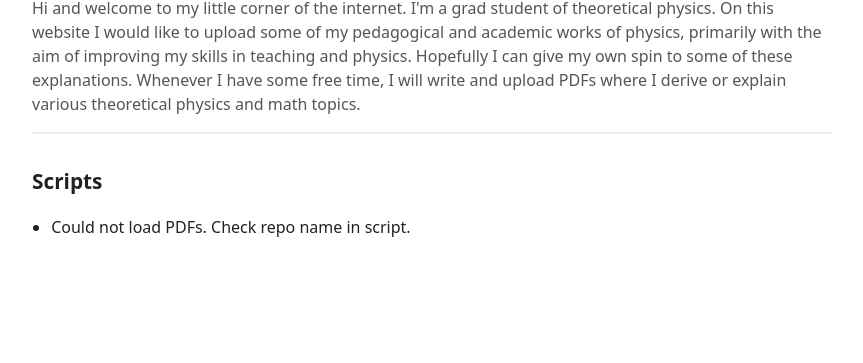
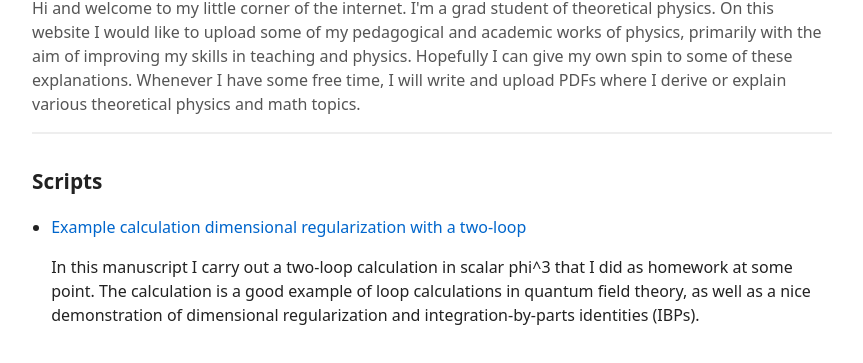
Before and after one commit to habrahamyan/home, a plain HTML site: page index.html in a window 1280 px wide. Shown: the part 87-450 px from the top of the page, without its empty margins (208-1071 px from the left). Drawn offline with Linux system fonts and the light colour scheme; no server answers.

Commit message:
Update index.html

```diff
--- a/index.html
+++ b/index.html
@@ -52,32 +52,35 @@
 
   <h2>Scripts</h2>
   <ul id="pdf-list">
-    <!-- PDF links will be inserted here -->
+
   </ul>
 
   <script>
-    const api = "https://api.github.com/repos/twoloopmaster/publicscripts/contents/";
-
-    fetch(api)
+    fetch("scripts.json")
       .then(r => r.json())
       .then(items => {
-        items
-          .filter(i => i.name.toLowerCase().endsWith(".pdf"))
-          .forEach(i => {
+        items.forEach(item => {
           const li = document.createElement("li");
+
           const a = document.createElement("a");
-            a.href = i.name;     // relative path works on GitHub Pages
-            a.textContent = i.name.replace(/[-_]/g, " ");
+          a.href = item.file;
+          a.textContent = item.title;
           a.target = "_blank";
           a.rel = "noopener";
+
+          const desc = document.createElement("p");
+          desc.textContent = item.description;
+
           li.appendChild(a);
+          li.appendChild(desc);
+
           document.getElementById("pdf-list").appendChild(li);
         });
       })
       .catch(err => {
         console.error(err);
         document.getElementById("pdf-list").innerHTML =
-          "<li>Could not load PDFs. Check repo name in script.</li>";
+          "<li>Could not load list of PDFs.</li>";
       });
   </script>
 </body>
```
Lines whose indentation alone changed are shown as unchanged.
